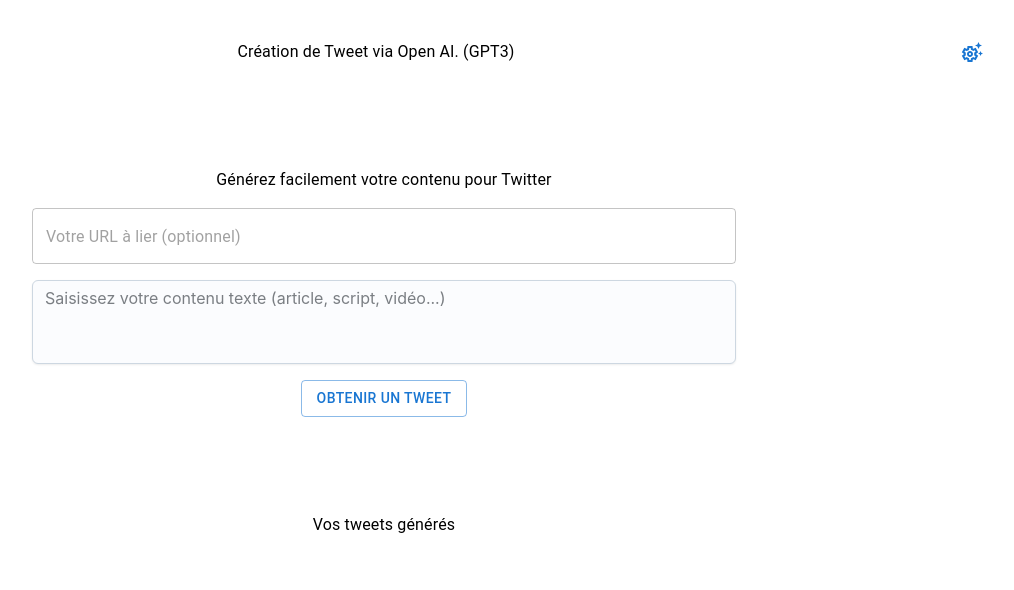
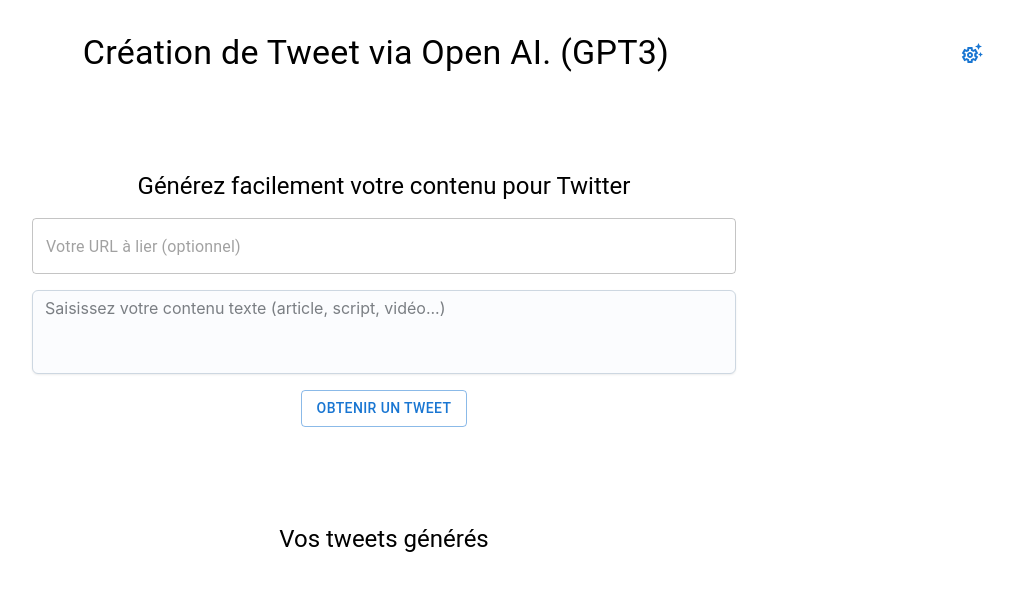
Before and after one commit to Morty25/create_tweets_with_openAI, a Next.js app: page / in a window 1280 px wide. Shown: the top 590 px of the page, without its empty margins (256-1270 px from the left). Built offline with nearby package versions, Linux system fonts and the light colour scheme.

Commit message:
add liste and date

```diff
--- a/package.json
+++ b/package.json
@@ -20,6 +20,7 @@
     "@types/react": "18.0.28",
     "@types/react-dom": "18.0.11",
     "axios": "^1.3.4",
+    "date-fns": "^2.29.3",
     "eslint": "8.34.0",
     "eslint-config-next": "13.1.6",
     "next": "13.1.6",
--- a/src/pages/index.tsx
+++ b/src/pages/index.tsx
@@ -1,5 +1,6 @@
 import Head from "next/head";
 import { useState } from "react";
+import { format } from "date-fns";
 
 import SettingsSuggestOutlinedIcon from "@mui/icons-material/SettingsSuggestOutlined";
 import {
@@ -167,7 +168,7 @@
 }
 
 const CardTweet = (props: ICardTweet) => {
-  const { tweet, url } = props;
+  const { tweet, url = "" } = props;
   const theme = useTheme();
   const disabledTweet = tweet.length + url.length > 280;
   const urlTwiter = url
@@ -180,7 +181,7 @@
       variant="outlined"
       sx={{
         maxWidth: "400px",
-        minWidth: "300px",
+        minWidth: "250px",
         padding: theme.spacing(2),
         margin: theme.spacing(2),
       }}
@@ -202,6 +203,12 @@
   );
 };
 
+interface ITweet {
+  date: string;
+  tweets: string[];
+  url: string;
+}
+
 const App = () => {
   const theme = useTheme();
   const [openModal, setOpenModal] = useState<boolean>(false);
@@ -211,7 +218,7 @@
   const [keyApi, setKeyApi] = useState<string>("");
 
   const [loading, setLoading] = useState<boolean>(false);
-  const [tweets, setTweets] = useState<string[]>([]);
+  const [tweets, setTweets] = useState<ITweet[]>([]);
   const [urlLie, setUrlLie] = useState<string>("");
   const [article, setArticle] = useState<string>("");
   const caratereMax = 280 - urlLie.length;
@@ -232,9 +239,15 @@
             console.log(res);
             const jsonTweet = JSON.parse(res.data.choices[0].text);
             if (jsonTweet[0].tweet) {
-              setTweets(jsonTweet.map((j: any) => j.tweet));
-            } else {
-              setTweets(jsonTweet.map((j: any) => j.text));
+              const date = new Date();
+              setTweets([
+                {
+                  date: `${format(date, "k")}h : ${format(date, "m")}min`,
+                  tweets: jsonTweet.map((j: any) => j.tweet),
+                  url: urlLie,
+                },
+                ...tweets,
+              ]);
             }
             setLoading(false);
           }
@@ -263,7 +276,9 @@
           width="100%"
         >
           <Stack width="24px" />
-          <Typography>Création de Tweet via Open AI. (GPT3)</Typography>
+          <Typography variant="h4">
+            Création de Tweet via Open AI. (GPT3)
+          </Typography>
           <IconButton
             color="primary"
             aria-label="settings"
@@ -279,12 +294,15 @@
           width="60%"
           alignItems="center"
         >
-          <Typography>Générez facilement votre contenu pour Twitter</Typography>
+          <Typography variant="h5">
+            Générez facilement votre contenu pour Twitter
+          </Typography>
           <TextField
             placeholder="Votre URL à lier (optionnel)"
             variant="outlined"
             value={urlLie}
             onChange={(e) => setUrlLie(e.target.value)}
+            disabled={loading}
             fullWidth
           />
           <Textarea
@@ -294,6 +312,7 @@
             color="neutral"
             value={article}
             onChange={(e) => setArticle(e.target.value)}
+            disabled={loading}
             sx={{
               width: "100%",
             }}
@@ -309,21 +328,29 @@
           justifyContent="center"
           alignItems="center"
         >
-          <Typography>Vos tweets générés</Typography>
-          {loading ? (
-            <Stack>Loading ...</Stack>
-          ) : (
+          <Typography variant="h5">Vos tweets générés</Typography>
+          {loading && <Stack>Loading ...</Stack>}
+          {tweets.map((t) => (
+            <>
+              <Typography sx={{ textAlign: "center" }}>
+                Généré à {t.date}
+              </Typography>
               <Stack
                 direction="row"
                 justifyContent="space-around"
-              width="80%"
+                width="100%"
                 flexWrap="wrap"
               >
-              {tweets.map((t) => (
-                <CardTweet tweet={t} url={urlLie} key={t} />
+                {t.tweets.map((tweet) => (
+                  <CardTweet
+                    tweet={tweet}
+                    url={t.url}
+                    key={`${t.date}-${tweet}`}
+                  />
                 ))}
               </Stack>
-          )}
+            </>
+          ))}
         </Stack>
 
         <ModalSettings
```
Also changed, not shown: 1 other file (tests, documents, lock files or other folders). Lines whose indentation alone changed are shown as unchanged.
